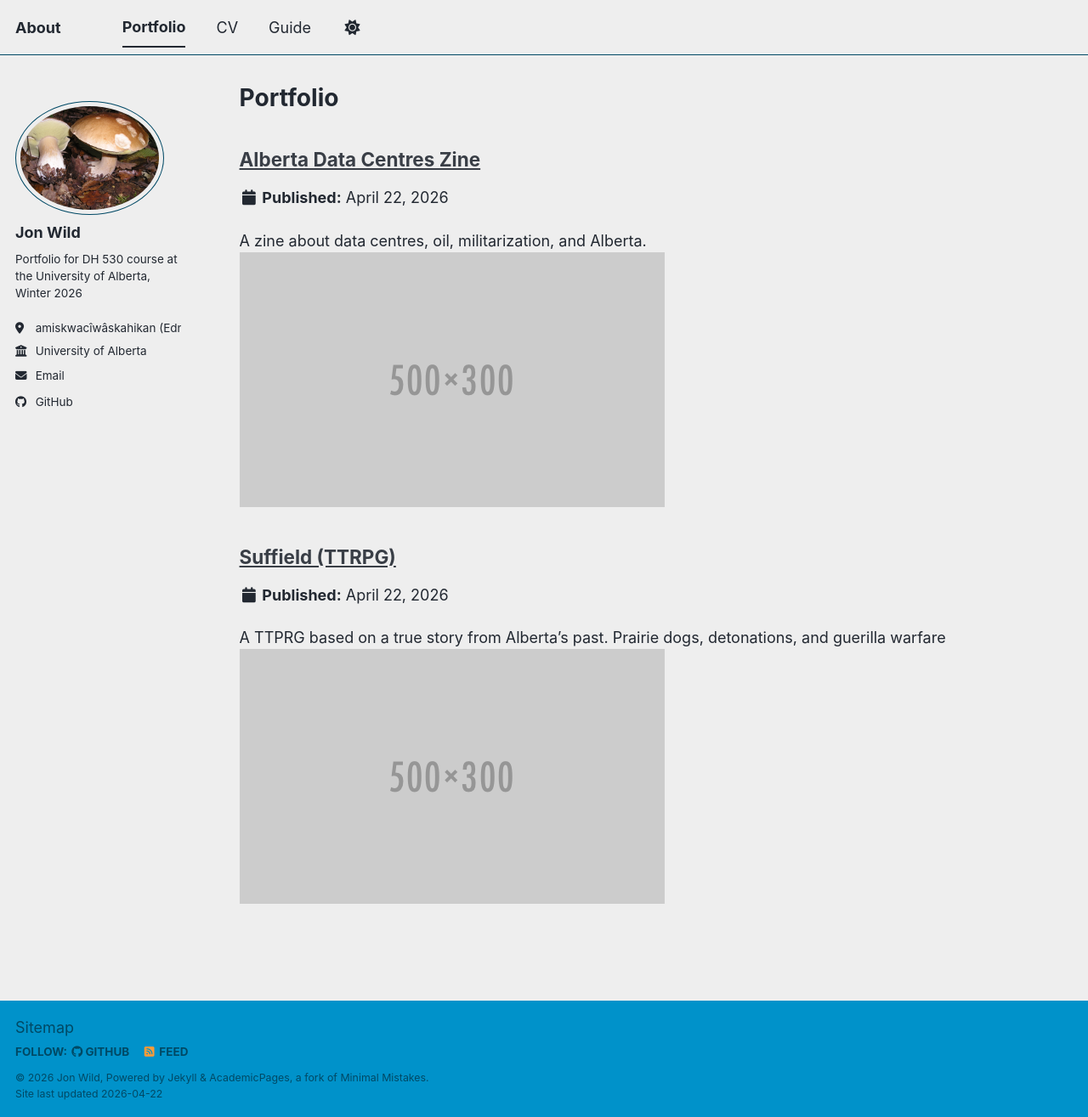
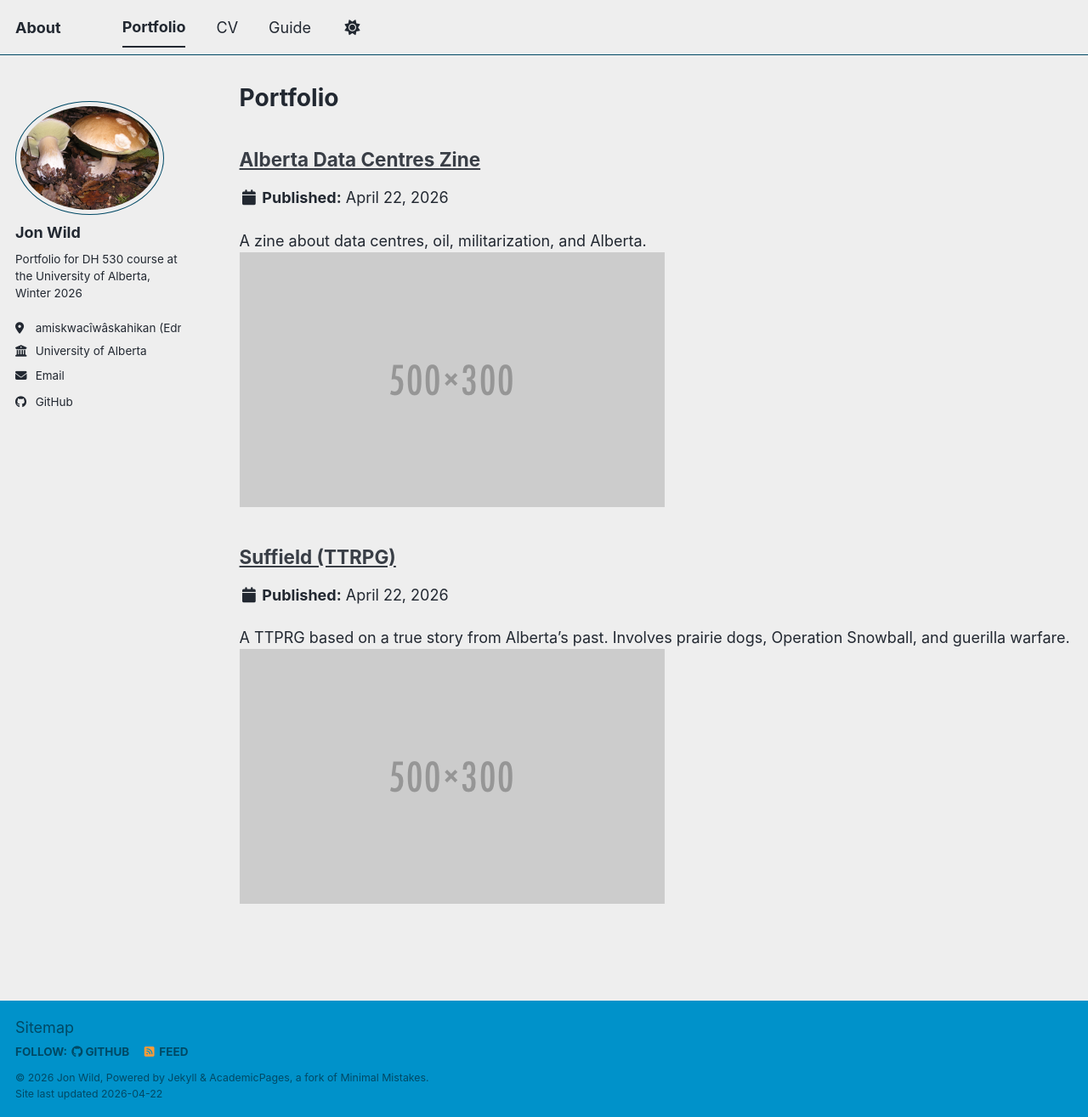
Before and after one commit to s1k1psso/About, a Jekyll site: the page built from _pages/portfolio.html, in a window 1280 px wide and 1315 px high. Shown: the whole window at 85% size. Built offline with Jekyll 4.4.1, drawn with Linux system fonts in a browser that asks for light colours; a script bundle is joined from its source files by our own code; library files that are not in the unit come from our copies.

Commit message:
Update portfolio-2.html

```diff
--- a/_portfolio/portfolio-2.html
+++ b/_portfolio/portfolio-2.html
@@ -1,6 +1,6 @@
 ---
 title: "Suffield (TTRPG)"
-excerpt: "A TTPRG based on a true story from Alberta's past. Prairie dogs, detonations, and guerilla warfare<br/><img src='/images/500x300.png'>"
+excerpt: "A TTPRG based on a true story from Alberta's past. Involves prairie dogs, Operation Snowball, and guerilla warfare.<br/><img src='/images/500x300.png'>"
 collection: portfolio
 ---
 A TTPRG based on a true story from Alberta's past. On July 17, 1964, the Defence Research Board of Canada - in collaboration with the US and UK militaries - detonated 500 short tonnes of TNT at CFB Suffield (in southern Alberta), named Operation Snowball.
```
